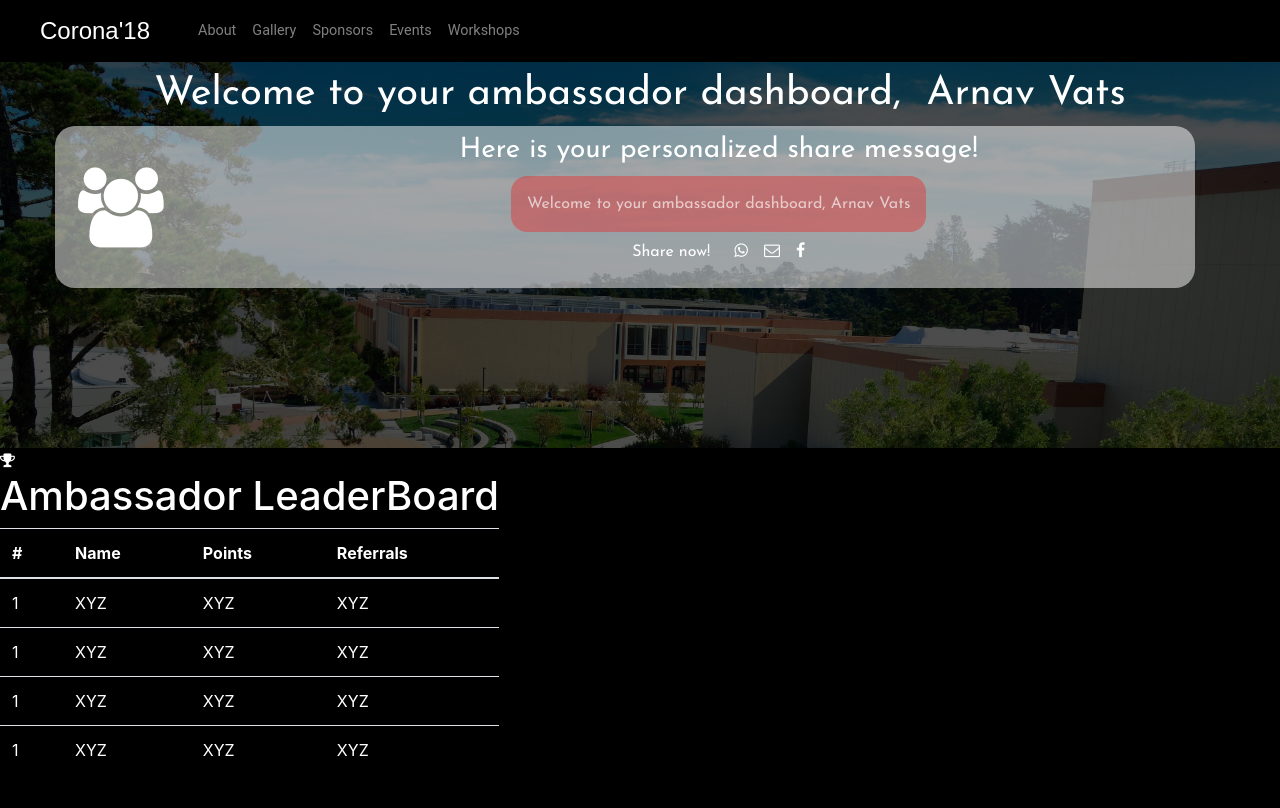
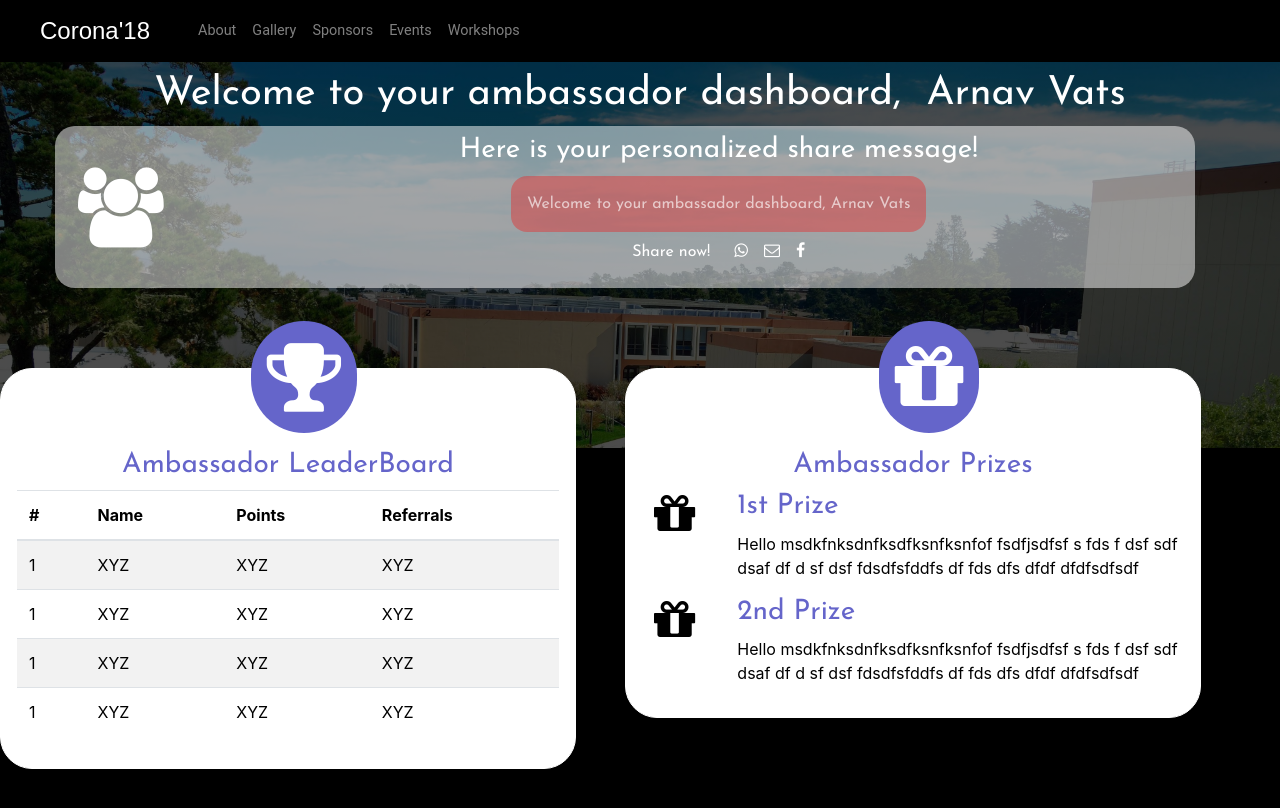
Before and after one commit to arnavvats/corona18, an Angular app: page /campus-ambassador in a window 1280 px wide. Shown: the top 808 px of the page. Built offline with nearby package versions, Linux system fonts and the light colour scheme.

Commit message:
Changes in ambassador page

```diff
--- a/src/app/pages/ambassador/ambassador.component.html
+++ b/src/app/pages/ambassador/ambassador.component.html
@@ -27,8 +27,8 @@
   <div class="middle-area">
     <div class="row col-12">
         <div class="leaderboard">
-          <i class="fa fa-trophy"></i>
-          <h1>Ambassador LeaderBoard</h1>
+          <i class="fa fa-5x fa-trophy trophy"></i>
+          <h3 class="text-center mb-2">Ambassador LeaderBoard</h3>
           <table class="table table-striped">
             <thead>
               <th>#</th>
@@ -64,7 +64,28 @@
             </tbody>
           </table>
         </div>
-        <div class="prizes"></div>
+        <div class="prizes">
+          <i class="fa fa-5x fa-gift gift"></i>
+          <h3 class="text-center">Ambassador Prizes</h3>
+          <div class="row">
+            <div class="col-2 text-center">
+              <i class="fa fa-3x fa-gift"></i>
+            </div>
+            <div class="col-10">
+              <h3 class="purple">1st Prize</h3>
+              <p>Hello msdkfnksdnfksdfksnfksnfof  fsdfjsdfsf s fds f dsf sdf dsaf df d sf dsf fdsdfsfddfs df fds dfs dfdf dfdfsdfsdf</p>
+            </div>
+          </div>
+          <div class="row">
+              <div class="col-2 text-center">
+                <i class="fa fa-3x fa-gift"></i>
+              </div>
+              <div class="col-10">
+                <h3 class="purple">2nd Prize</h3>
+                <p>Hello msdkfnksdnfksdfksnfksnfof  fsdfjsdfsf s fds f dsf sdf dsaf df d sf dsf fdsdfsfddfs df fds dfs dfdf dfdfsdfsdf</p>
+              </div>
+            </div>
+        </div>
     </div>
   </div>
   <div class="bottom-area"></div>
--- a/src/app/pages/ambassador/ambassador.component.scss
+++ b/src/app/pages/ambassador/ambassador.component.scss
@@ -1,5 +1,4 @@
 main {
-  height: 100vh;
   width: 100vw;
 
   .top-area {
@@ -37,3 +36,50 @@ main {
     }
   }
 }
+
+.leaderboard,.prizes {
+  background: white;;
+  * {
+    color: black;
+  }
+  h3 {
+    font-family: 'Josefin Sans', sans-serif;
+    color: #6565ca;
+  }
+  display: flex;
+  flex-direction: column;
+  /* justify-content: center; */
+  top: -5rem;
+  color: black;
+  background: white;
+  border: 1px solid white;
+  padding: 5rem 1rem 1rem 1rem;
+  @media(min-width: 768px) {
+    position: absolute;
+    width: 45%;
+
+  }
+  @media(max-width: 767px) {
+    width: 100%;
+  }
+  border-radius: 2rem;
+}
+.trophy,.gift {
+  position: absolute;
+  top: -2rem;
+  width: 100%;
+  text-align: center;
+
+}
+.trophy:before,.gift:before {
+  color: white;
+  padding: 1rem;
+  border-radius: 1em;
+  background: #6565ca;
+}
+.prizes {
+  left: 50%;
+}
+.purple {
+  color: #6565ca;
+}
```
